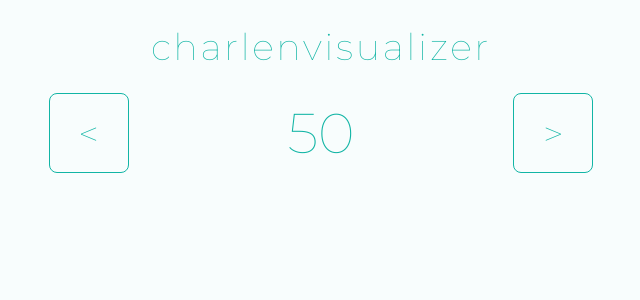
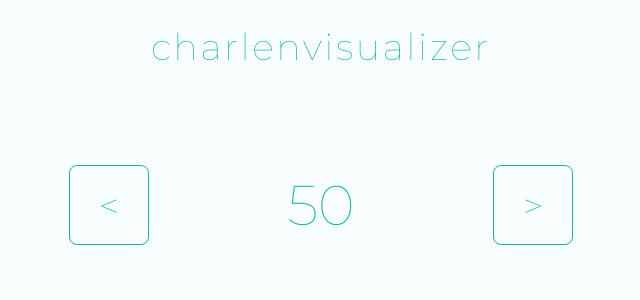
Before and after one commit to s2khali/charlenvisualizer, a React (Create React App) app: page / in a window 1280 px wide. Shown: the top 300 px of the page, without its empty margins (319-959 px from the left). Built offline with nearby package versions, Linux system fonts and the light colour scheme.

Commit message:
Controls finished

```diff
--- a/src/components/CharLenVisualizer/VisualizerControls/index.tsx
+++ b/src/components/CharLenVisualizer/VisualizerControls/index.tsx
@@ -12,7 +12,7 @@ export const VisualizerControls: React.FC<props> = (props: props) => {
     return (
         <ControlsContainer>
             <VisualizerArrow onClick={props.decrement} />
-            <VisualizerNumber type="number" value={props.number} onChange={props.handleOnChange} min={1} />
+            <VisualizerNumber type="number" value={props.number} onChange={props.handleOnChange} />
             <VisualizerArrow more onClick={props.increment} />
         </ControlsContainer>
     );
@@ -53,7 +53,7 @@ const VisualizerNumber = styled.input`
     font-size: 3.5rem;
     font-family: ${(props) => props.theme.fonts.mainFont};
     display: block;
-    width: 100%;
+    width: 8rem;
     max-width: 250px;
     margin: 0 12px;
     height: 5rem;
@@ -70,5 +70,5 @@ const ControlsContainer = styled.div`
     display: flex;
     justify-content: space-around;
     max-width: 600px;
-    margin: 0 auto;
+    margin: 12vh auto 0;
 `;
--- a/src/components/CharLenVisualizer/index.tsx
+++ b/src/components/CharLenVisualizer/index.tsx
@@ -18,10 +18,9 @@ export const CharLenVisualizer: React.FC = () => {
     const handleOnChange = (e: React.ChangeEvent<HTMLInputElement>) => {
         const value = e.target.value;
         if (typeof parseInt(value) === 'number' && parseInt(value) >= 0) {
-            console.log(parseInt(value));
             setCharlen(parseInt(value));
         } else {
-            setCharlen(1);
+            setCharlen(0);
         }
     };
 
```
